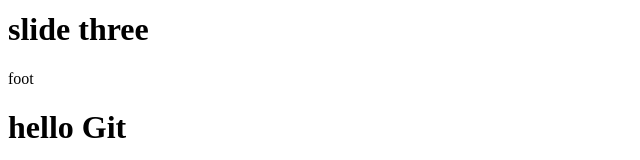
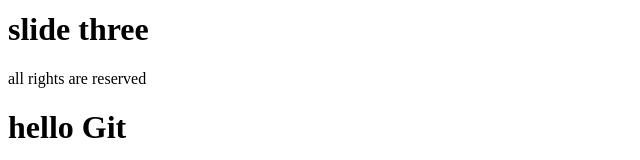
Before and after one commit to AlveinNorth/GitProject1, a plain HTML site: page index.html in a window 1280 px wide. Shown: the part 153-313 px from the top of the page, without its empty margins (0-640 px from the left). Drawn offline with Linux system fonts and the light colour scheme.

Commit message:
footer updated

```diff
--- a/index.html
+++ b/index.html
@@ -14,7 +14,7 @@
     <h1>slide three</h1>
 </div>
 <footer>
-    foot
+    all rights are reserved
 </footer>
 <body>
     <h1>hello Git</h1>
```
